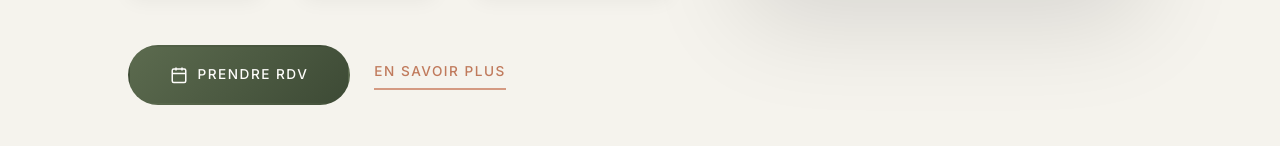
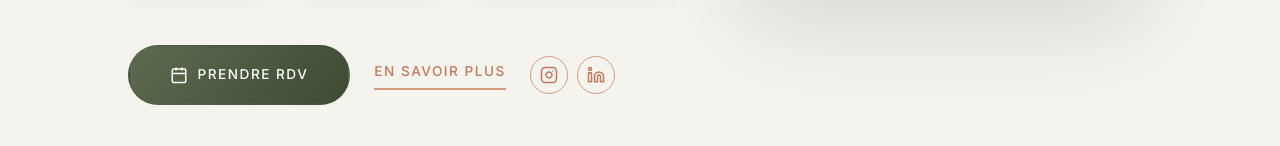
Before and after one commit to hugohypnosteo/Hugo-Delaissse-Osteopathe, a website: page index.html in a window 1280 px wide. Shown: the part 880-1026 px from the top of the page. Drawn offline with nearby package versions, Linux system fonts and the light colour scheme; a web font is replaced by a local one.

Commit message:
Ajouter les liens Instagram et LinkedIn à côté de En savoir plus

```diff
--- a/index.html
+++ b/index.html
@@ -402,6 +402,30 @@
             border-bottom-color: var(--terracotta);
         }
 
+        .hero-social {
+            display: flex;
+            gap: 0.6rem;
+            align-items: center;
+        }
+
+        .hero-social a {
+            width: 38px;
+            height: 38px;
+            border-radius: 50%;
+            display: inline-flex;
+            align-items: center;
+            justify-content: center;
+            color: var(--terracotta);
+            border: 1.5px solid var(--terracotta-light);
+            transition: all 0.3s ease;
+        }
+
+        .hero-social a:hover {
+            color: var(--warm-white);
+            background: var(--terracotta);
+            border-color: var(--terracotta);
+        }
+
         .hero-visual {
             position: relative;
             display: flex;
@@ -1645,6 +1669,14 @@
                         Prendre RDV
                     </a>
                     <a href="#about" class="btn-secondary">En savoir plus</a>
+                    <div class="hero-social">
+                        <a href="https://www.instagram.com/hugohypnosteo?vrfl=MTdzM3h6a295ZnJ1bw==" target="_blank" rel="noopener" aria-label="Instagram">
+                            <svg width="18" height="18" viewBox="0 0 24 24" fill="none" stroke="currentColor" stroke-width="2" stroke-linecap="round" stroke-linejoin="round"><rect x="2" y="2" width="20" height="20" rx="5" ry="5"/><path d="M16 11.37A4 4 0 1 1 12.63 8 4 4 0 0 1 16 11.37z"/><line x1="17.5" y1="6.5" x2="17.51" y2="6.5"/></svg>
+                        </a>
+                        <a href="https://fr.linkedin.com/in/hugo-delaisse-68088929b" target="_blank" rel="noopener" aria-label="LinkedIn">
+                            <svg width="18" height="18" viewBox="0 0 24 24" fill="none" stroke="currentColor" stroke-width="2" stroke-linecap="round" stroke-linejoin="round"><path d="M16 8a6 6 0 0 1 6 6v7h-4v-7a2 2 0 0 0-2-2 2 2 0 0 0-2 2v7h-4v-7a6 6 0 0 1 6-6z"/><rect x="2" y="9" width="4" height="12"/><circle cx="4" cy="4" r="2"/></svg>
+                        </a>
+                    </div>
                 </div>
             </div>
             <div class="hero-visual">
```
